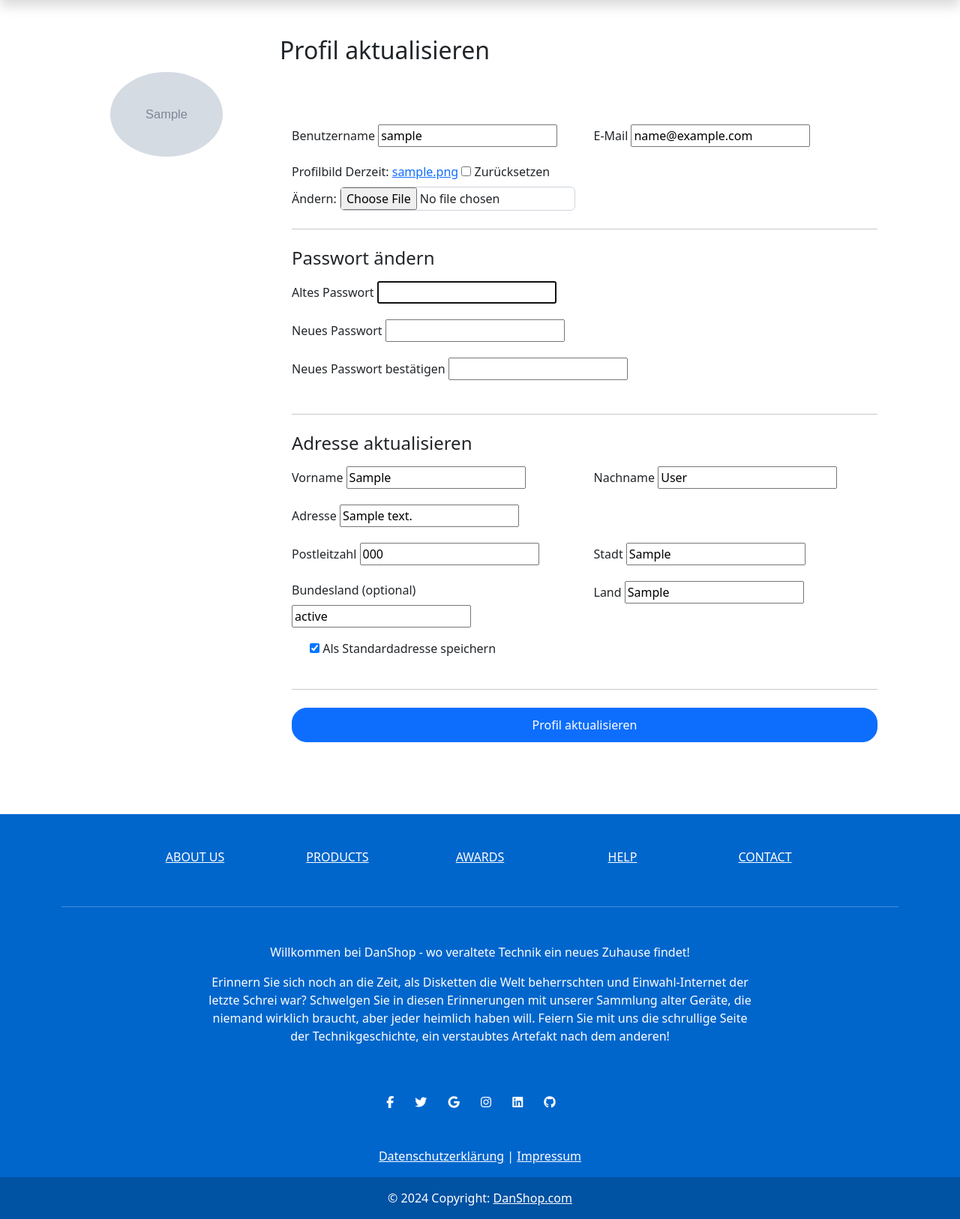
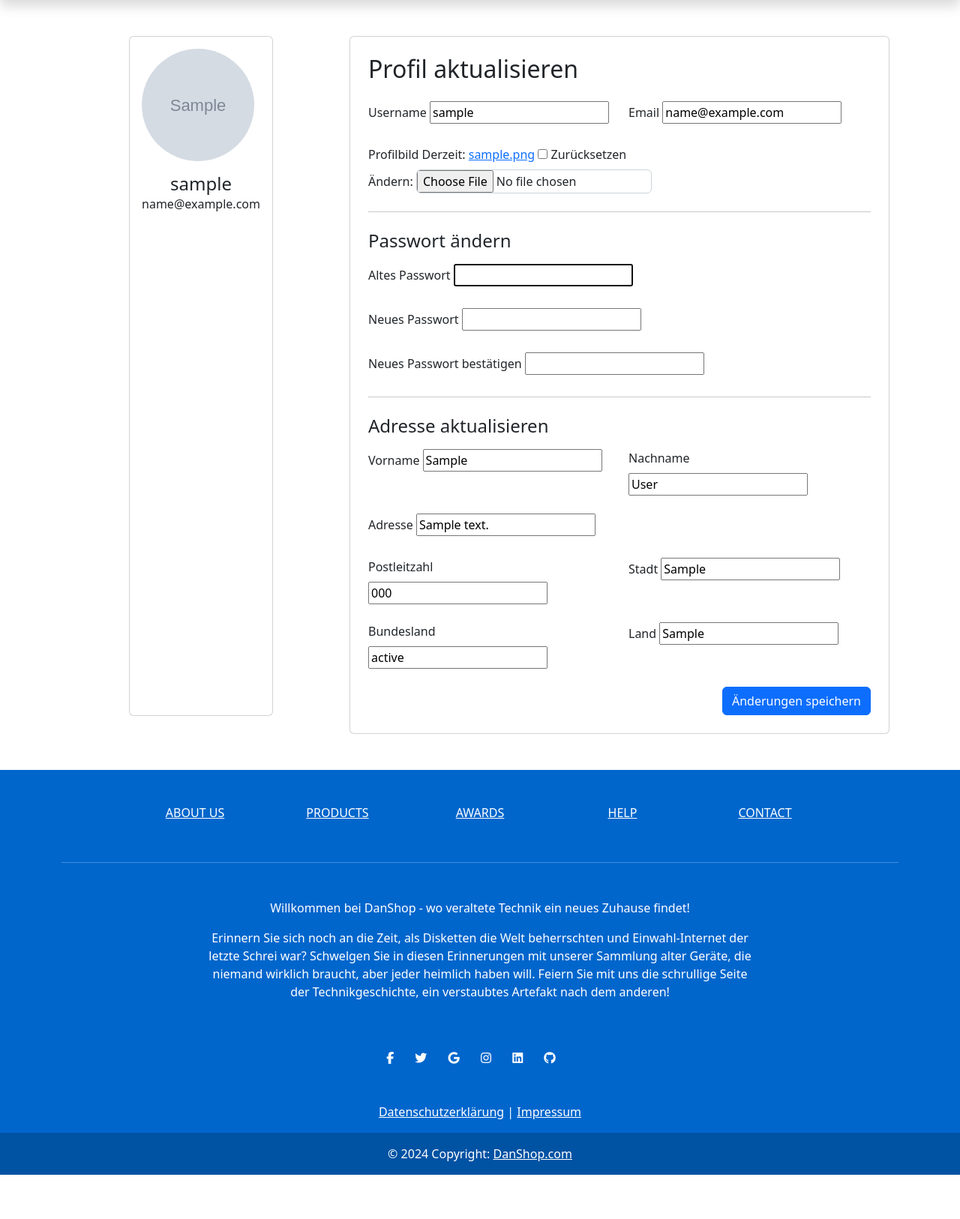
Before and after one commit to W45P85/webshop, a Django app: page /profile/update/ in a window 1280 px wide. Shown: the part 98-1724 px from the top of the page at 75% size. After the commit the page ends 1665 px from the top, so only its background shows below. Run offline with Django 5.2, Linux system fonts and the light colour scheme; a user stored in the database is signed in; tables that the repository leaves empty hold one stand-in row (values such as "Sample post"); grey boxes marked "Sample" are stand-in pictures; some libraries are stand-ins or nearby versions.

Commit message:
bugfixing profile update

```diff
--- a/shop/forms.py
+++ b/shop/forms.py
@@ -39,43 +39,31 @@ class CustomerCreationForm(UserCreationForm):
 
 
 class ProfileForm(forms.ModelForm):
-    username = forms.CharField(max_length=150, required=True, label='Benutzername')
-    email = forms.EmailField(max_length=254, required=True, label='E-Mail')
-    first_name = forms.CharField(max_length=100, required=True, label='Vorname')
-    last_name = forms.CharField(max_length=100, required=True, label='Nachname')
     profile_picture = forms.ImageField(required=False, label='Profilbild', widget=forms.ClearableFileInput(attrs={'class': 'form-control-file'}))
-    address = forms.CharField(max_length=200, required=True, label='Adresse')
-    city = forms.CharField(max_length=200, required=True, label='Stadt')
-    state = forms.CharField(max_length=200, required=True, label='Bundesland')
-    zipcode = forms.CharField(max_length=200, required=True, label='Postleitzahl')
-    country = forms.CharField(max_length=200, required=True, label='Land')
+    address = forms.CharField(max_length=200, required=False, label='Adresse')
+    city = forms.CharField(max_length=200, required=False, label='Stadt')
+    state = forms.CharField(max_length=200, required=False, label='Bundesland')
+    zipcode = forms.CharField(max_length=200, required=False, label='Postleitzahl')
+    country = forms.CharField(max_length=200, required=False, label='Land')
     is_default = forms.BooleanField(required=False, label='Als Standardadresse setzen')
+    first_name = forms.CharField(max_length=30, required=False, label='Vorname')
+    last_name = forms.CharField(max_length=30, required=False, label='Nachname')
+    email = forms.EmailField(required=True)
+    username = forms.CharField(max_length=150, required=True)
 
     class Meta:
         model = Customer
-        fields = ['username', 'email', 'first_name', 'last_name', 'profile_picture', 'address', 'city', 'state', 'zipcode', 'country', 'is_default']
+        fields = ['profile_picture', 'username', 'email', 'first_name', 'last_name', 'address', 'city', 'state', 'zipcode', 'country', 'is_default']
 
     def save(self, user, commit=True):
-        # Update user fields
-        user.username = self.cleaned_data['username']
-        user.email = self.cleaned_data['email']
-        user.first_name = self.cleaned_data['first_name']
-        user.last_name = self.cleaned_data['last_name']
-        if commit:
-            user.save()
-
         # Update customer fields
         customer = super().save(commit=False)
-        if 'profile_picture' in self.cleaned_data and self.cleaned_data['profile_picture']:
-            customer.profile_picture = self.cleaned_data['profile_picture']
         customer.user = user
         if commit:
             customer.save()
 
         # Update address fields
         address_data = {
-            'first_name': self.cleaned_data['first_name'],
-            'last_name': self.cleaned_data['last_name'],
             'address': self.cleaned_data['address'],
             'city': self.cleaned_data['city'],
             'state': self.cleaned_data['state'],
--- a/shop/templates/shop/profile_update.html
+++ b/shop/templates/shop/profile_update.html
@@ -6,21 +6,25 @@ Profil Aktualisierung - DanShop
 {% endblock %}
 
 {% block content %}
-<div class="container rounded bg-white mt-5 mb-5">
+<div class="container mt-5 mb-5">
     <div class="row">
         <!-- Profile Picture and Basic Info -->
-        <div class="col-md-3 border-right text-center p-3 py-5">
+        <div class="col-md-4 d-flex flex-column align-items-center mb-4">
+            <div class="card p-3 text-center">
                 {% if profile_form.instance.profile_picture %}
-                <img class="profile-picture-preview" src="{{ profile_form.instance.profile_picture.url }}" alt="Profilbild">
+                    <img class="profile-picture-preview img-fluid rounded-circle mb-3" src="{{ profile_form.instance.profile_picture.url }}" alt="Profilbild">
                 {% else %}
-                <img class="profile-picture-preview" src="{% static 'images/default_profile_picture.jpg' %}" alt="Profilbild">
+                    <img class="profile-picture-preview img-fluid rounded-circle mb-3" src="{% static 'images/default_profile_picture.jpg' %}" alt="Profilbild">
                 {% endif %}
+                <h4 class="card-title">{{ user.username }}</h4>
+                <p class="card-text">{{ user.email }}</p>
+            </div>
         </div>
 
         <!-- Profile Update Form -->
-        <div class="col-md-9">
-            <h2 class="text-right mb-4">Profil aktualisieren</h2>
-            <div class="p-3 py-5">
+        <div class="col-md-8">
+            <div class="card p-4">
+                <h2 class="card-title mb-4">Profil aktualisieren</h2>
                 <form method="post" enctype="multipart/form-data" class="needs-validation" novalidate>
                     {% csrf_token %}
 
@@ -34,8 +38,8 @@ Profil Aktualisierung - DanShop
                     {% endif %}
 
                     <!-- User Information -->
-                    <div class="row mt-2">
-                        <div class="col-md-6 mb-3">
+                    <div class="form-group row mb-4">
+                        <div class="col-md-6">
                             <label for="{{ profile_form.username.id_for_label }}" class="form-label">{{ profile_form.username.label }}</label>
                             {{ profile_form.username|default:""|safe }}
                             {% if profile_form.username.errors %}
@@ -46,7 +50,7 @@ Profil Aktualisierung - DanShop
                                 </div>
                             {% endif %}
                         </div>
-                        <div class="col-md-6 mb-3">
+                        <div class="col-md-6">
                             <label for="{{ profile_form.email.id_for_label }}" class="form-label">{{ profile_form.email.label }}</label>
                             {{ profile_form.email|default:""|safe }}
                             {% if profile_form.email.errors %}
@@ -60,7 +64,7 @@ Profil Aktualisierung - DanShop
                     </div>
 
                     <!-- Profile Picture -->
-                    <div class="mb-3">
+                    <div class="form-group mb-4">
                         <label for="{{ profile_form.profile_picture.id_for_label }}" class="form-label">{{ profile_form.profile_picture.label }}</label>
                         {{ profile_form.profile_picture|default:""|safe }}
                         {% if profile_form.profile_picture.errors %}
@@ -76,8 +80,7 @@ Profil Aktualisierung - DanShop
 
                     <!-- Password Change Form -->
                     <h4 class="mb-3">Passwort ändern</h4>
-                    <div class="row mt-2">
-                        <div class="col-md-12 mb-3">
+                    <div class="form-group mb-4">
                         <label for="{{ password_form.old_password.id_for_label }}" class="form-label">{{ password_form.old_password.label }}</label>
                         {{ password_form.old_password|default:""|safe }}
                         {% if password_form.old_password.errors %}
@@ -88,7 +91,7 @@ Profil Aktualisierung - DanShop
                             </div>
                         {% endif %}
                     </div>
-                        <div class="col-md-12 mb-3">
+                    <div class="form-group mb-4">
                         <label for="{{ password_form.new_password1.id_for_label }}" class="form-label">{{ password_form.new_password1.label }}</label>
                         {{ password_form.new_password1|default:""|safe }}
                         {% if password_form.new_password1.errors %}
@@ -99,7 +102,7 @@ Profil Aktualisierung - DanShop
                             </div>
                         {% endif %}
                     </div>
-                        <div class="col-md-12 mb-3">
+                    <div class="form-group mb-4">
                         <label for="{{ password_form.new_password2.id_for_label }}" class="form-label">{{ password_form.new_password2.label }}</label>
                         {{ password_form.new_password2|default:""|safe }}
                         {% if password_form.new_password2.errors %}
@@ -110,16 +113,15 @@ Profil Aktualisierung - DanShop
                             </div>
                         {% endif %}
                     </div>
-                    </div>
 
                     <hr class="my-4">
 
                     <!-- Address Information -->
                     <h4 class="mb-3">Adresse aktualisieren</h4>
-                    <div class="row mt-2">
-                        <div class="col-md-6 mb-3">
+                    <div class="form-group row mb-4">
+                        <div class="col-md-6">
                             <label for="{{ profile_form.first_name.id_for_label }}" class="form-label">Vorname</label>
-                            {{ profile_form.first_name|default:""|safe }}
+                            {{ profile_form.first_name }}
                             {% if profile_form.first_name.errors %}
                                 <div class="invalid-feedback">
                                     {% for error in profile_form.first_name.errors %}
@@ -128,9 +130,9 @@ Profil Aktualisierung - DanShop
                                 </div>
                             {% endif %}
                         </div>
-                        <div class="col-md-6 mb-3">
+                        <div class="col-md-6">
                             <label for="{{ profile_form.last_name.id_for_label }}" class="form-label">Nachname</label>
-                            {{ profile_form.last_name|default:""|safe }}
+                            {{ profile_form.last_name }}
                             {% if profile_form.last_name.errors %}
                                 <div class="invalid-feedback">
                                     {% for error in profile_form.last_name.errors %}
@@ -139,7 +141,8 @@ Profil Aktualisierung - DanShop
                                 </div>
                             {% endif %}
                         </div>
-                        <div class="col-md-12 mb-3">
+                    </div>
+                    <div class="form-group mb-4">
                         <label for="{{ profile_form.address.id_for_label }}" class="form-label">Adresse</label>
                         {{ profile_form.address|default:""|safe }}
                         {% if profile_form.address.errors %}
@@ -150,7 +153,8 @@ Profil Aktualisierung - DanShop
                             </div>
                         {% endif %}
                     </div>
-                        <div class="col-md-6 mb-3">
+                    <div class="form-group row mb-4">
+                        <div class="col-md-6">
                             <label for="{{ profile_form.zipcode.id_for_label }}" class="form-label">Postleitzahl</label>
                             {{ profile_form.zipcode|default:""|safe }}
                             {% if profile_form.zipcode.errors %}
@@ -161,7 +165,7 @@ Profil Aktualisierung - DanShop
                                 </div>
                             {% endif %}
                         </div>
-                        <div class="col-md-6 mb-3">
+                        <div class="col-md-6">
                             <label for="{{ profile_form.city.id_for_label }}" class="form-label">Stadt</label>
                             {{ profile_form.city|default:""|safe }}
                             {% if profile_form.city.errors %}
@@ -172,8 +176,10 @@ Profil Aktualisierung - DanShop
                                 </div>
                             {% endif %}
                         </div>
-                        <div class="col-md-6 mb-3">
-                            <label for="{{ profile_form.state.id_for_label }}" class="form-label">Bundesland (optional)</label>
+                    </div>
+                    <div class="form-group row mb-4">
+                        <div class="col-md-6">
+                            <label for="{{ profile_form.state.id_for_label }}" class="form-label">Bundesland</label>
                             {{ profile_form.state|default:""|safe }}
                             {% if profile_form.state.errors %}
                                 <div class="invalid-feedback">
@@ -183,7 +189,7 @@ Profil Aktualisierung - DanShop
                                 </div>
                             {% endif %}
                         </div>
-                        <div class="col-md-6 mb-3">
+                        <div class="col-md-6">
                             <label for="{{ profile_form.country.id_for_label }}" class="form-label">Land</label>
                             {{ profile_form.country|default:""|safe }}
                             {% if profile_form.country.errors %}
@@ -194,18 +200,12 @@ Profil Aktualisierung - DanShop
                                 </div>
                             {% endif %}
                         </div>
-                        <div class="col-md-12 mb-3">
-                            <div class="form-check">
-                                {{ profile_form.is_default }}
-                                <label class="form-check-label" for="{{ profile_form.is_default.id_for_label }}">
-                                    Als Standardadresse speichern
-                                </label>
-                            </div>
-                        </div>
                     </div>
 
-                    <hr class="my-4">
-                    <button type="submit" class="btn btn-primary profile-button">Profil aktualisieren</button>
+                    <!-- Submit Button -->
+                    <div class="text-end">
+                        <button class="btn btn-primary" type="submit">Änderungen speichern</button>
+                    </div>
                 </form>
             </div>
         </div>
--- a/shop/views.py
+++ b/shop/views.py
@@ -173,25 +173,35 @@ def regUser(request):
 
         if user_form.is_valid() and profile_form.is_valid():
             user = user_form.save()
-            customer = profile_form.save(user=user)
+            profile_form.save(user=user)
 
             login(request, user)
             messages.success(request, f'Benutzer {user.username} wurde erfolgreich erstellt.')
             return redirect('shop')
         else:
-            error_messages = []
-            if not user_form.is_valid():
-                error_messages.extend(user_form.errors.values())
-            if not profile_form.is_valid():
-                error_messages.extend(profile_form.errors.values())
-            for error in error_messages:
-                messages.error(request, error)
+            # Log errors for debugging
+            user_form_errors = user_form.errors.as_data()
+            profile_form_errors = profile_form.errors.as_data()
+
+            # Print errors to console
+            print('User Form Errors:', user_form_errors)
+            print('Profile Form Errors:', profile_form_errors)
+
+            # Add errors to messages
+            for field, errors in user_form_errors.items():
+                for error in errors:
+                    messages.error(request, f'Fehler im Benutzerformular ({field}): {error}')
+            for field, errors in profile_form_errors.items():
+                for error in errors:
+                    messages.error(request, f'Fehler im Profilformular ({field}): {error}')
     else:
         user_form = CustomerCreationForm()
         profile_form = ProfileForm()
 
     ctx = {'user_form': user_form, 'profile_form': profile_form, 'page': page}
     return render(request, 'shop/registration_form.html', ctx)
+
+
 
 
 @login_required
```
Also changed, not shown: shop/templates/shop/warenkorb.html (+7 -4 lines), media/profile_pics/man_sXAKX5y.png (added). Lines whose indentation alone changed are shown as unchanged.
